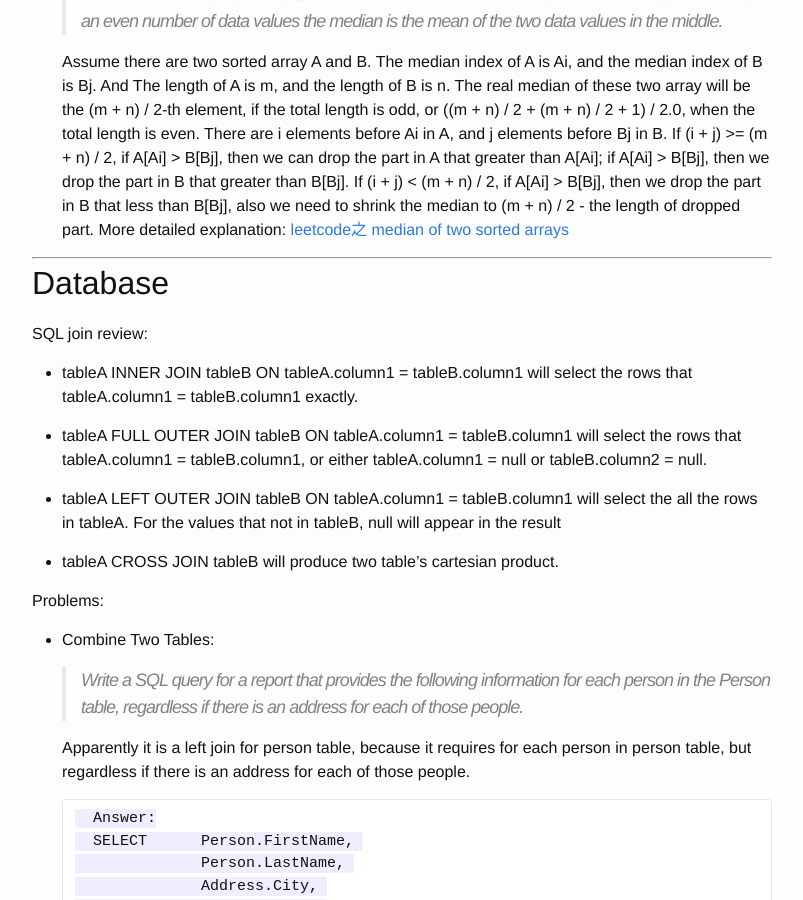
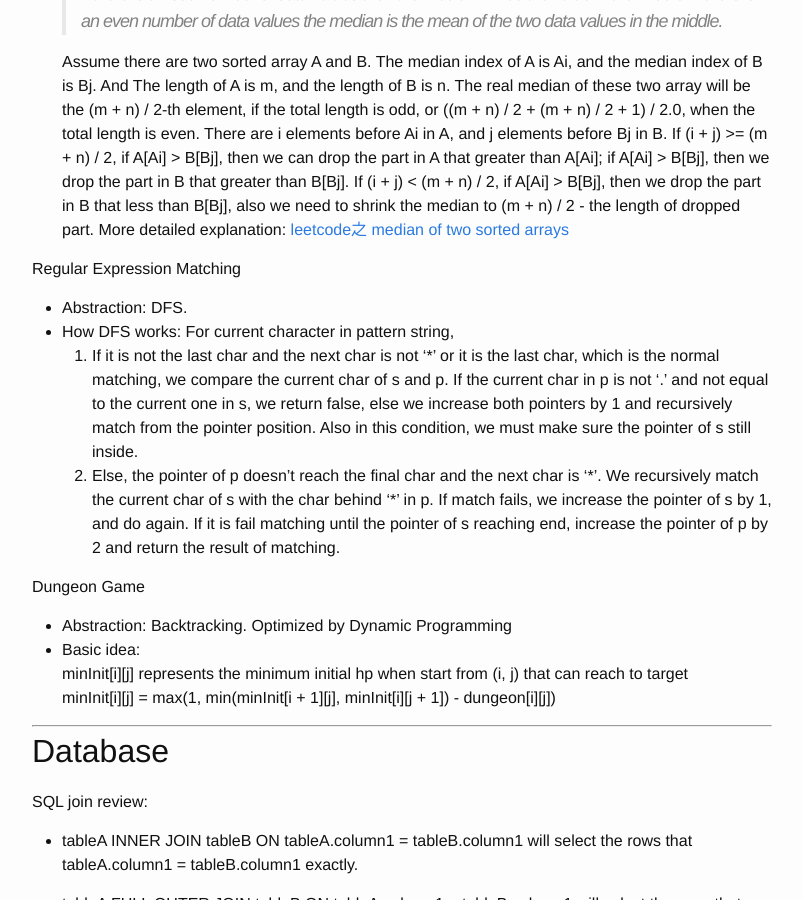
Before and after one commit to lqs4188980/lqs4188980.github.io, a Jekyll site: the page built from _posts/2015-01-11-leetcode-summary.markdown, in a window 1280 px wide and 900 px high, scrolled down 801 px. Shown: the whole window, without its empty margins (238-1041 px from the left). Built offline with Jekyll 4.4.1, drawn with Linux system fonts in a browser that asks for light colours.

Commit message:
update post

```diff
--- a/_posts/2015-01-11-leetcode-summary.markdown
+++ b/_posts/2015-01-11-leetcode-summary.markdown
@@ -23,6 +23,20 @@ Median of Two Sorted Arrays
     > If there is an odd number of data values then the median will be the value in the middle. If there is an even number of data values the median is the mean of the two data values in the middle.
 
     Assume there are two sorted array A and B. The median index of A is Ai, and the median index of B is Bj. And The length of A is m, and the length of B is n. The real median of these two array will be the (m + n) / 2-th element, if the total length is odd, or ((m + n) / 2 + (m + n) / 2 + 1) / 2.0, when the total length is even. There are i elements before Ai in A, and j elements before Bj in B. If (i + j) >= (m + n) / 2, if A[Ai] > B[Bj], then we can drop the part in A that greater than A[Ai]; if A[Ai] > B[Bj], then we drop the part in B that greater than B[Bj]. If (i + j) < (m + n) / 2, if A[Ai] > B[Bj], then we drop the part in B that less than B[Bj], also we need to shrink the median to (m + n) / 2 - the length of dropped part. More detailed explanation: [leetcode之 median of two sorted arrays][1]
+
+Regular Expression Matching
+
++ Abstraction: DFS.
++ How DFS works: For current character in pattern string,
+    1. If it is not the last char and the next char is not '\*' or it is the last char, which is the normal matching, we compare the current char of s and p. If the current char in p is not '.' and not equal to the current one in s, we return false, else we increase both pointers by 1 and recursively match from the pointer position. Also in this condition, we must make sure the pointer of s still inside.
+    2. Else, the pointer of p doesn't reach the final char and the next char is '\*'. We recursively match the current char of s with the char behind '\*' in p. If match fails, we increase the pointer of s by 1, and do again. If it is fail matching until the pointer of s reaching end, increase the pointer of p by 2 and return the result of matching.
+
+Dungeon Game
+
++ Abstraction: Backtracking. Optimized by Dynamic Programming
++ Basic idea:
+    minInit[i][j] represents the minimum initial hp when start from (i, j) that can reach to target
+    minInit[i][j] = max(1, min(minInit[i + 1][j], minInit[i][j + 1]) - dungeon[i][j])
 
 
 
```
